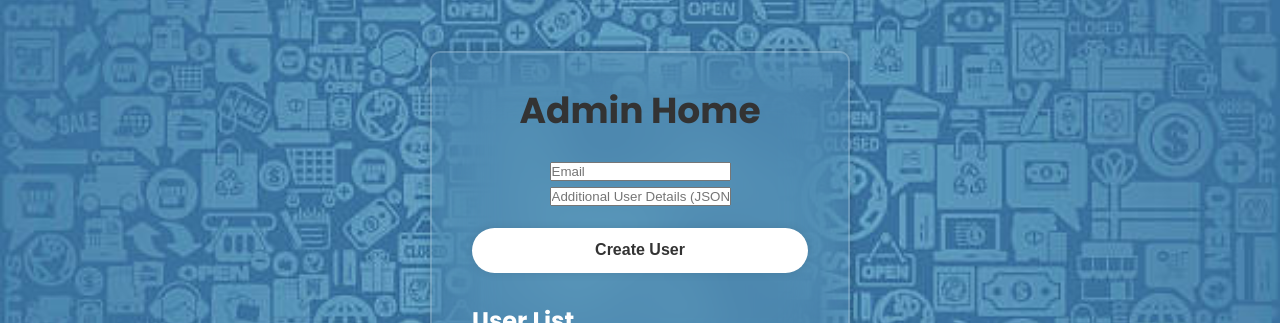
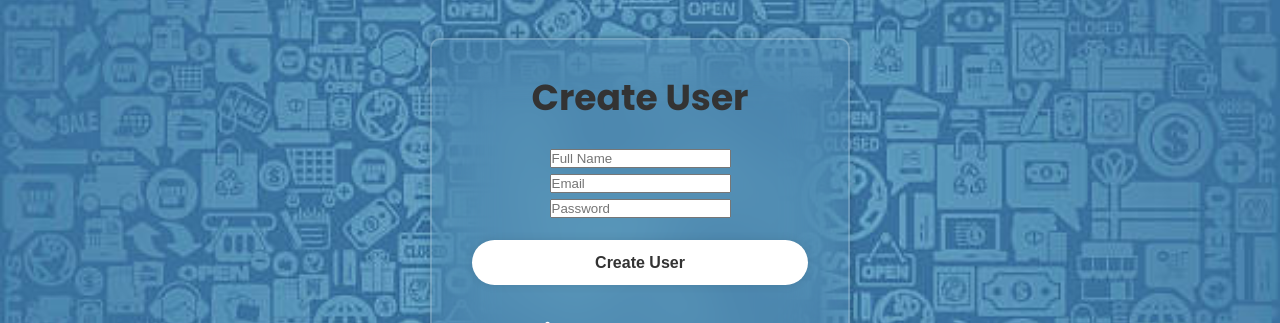
Before and after one commit to JustNekoChris/Project2-Group14-Frontend, a React (Create React App) app in the folder frontend/: page /AdminHome in a window 1280 px wide. Shown: the part 180-503 px from the top of the page. Built offline with nearby package versions, Linux system fonts and the light colour scheme; no server answers; a web font is replaced by a local one.

Commit message:
Update AdminHome.jsx

```diff
--- a/frontend/src/Components/AdminHomePage/AdminHome.jsx
+++ b/frontend/src/Components/AdminHomePage/AdminHome.jsx
@@ -3,7 +3,8 @@ import styles from './AdminHome.module.css';
 
 const AdminHome = () => {
   const [email, setEmail] = useState('');
-  const [userDetails, setUserDetails] = useState({});
+  const [password, setPassword] = useState('');
+  const [name, setName] = useState('');
   const [users, setUsers] = useState([]);
 
   // Fetch all users when component mounts
@@ -24,8 +25,9 @@ const AdminHome = () => {
 
   // Handlers for API Requests
   const handleCreateUser = async () => {
+    const userDetails = { email, password, name };
     try {
-      const response = await fetch(`http://localhost:8080/users?email=${email}`, {
+      const response = await fetch('http://localhost:8080/users', {
         method: 'PUT',
         headers: { 'Content-Type': 'application/json' },
         body: JSON.stringify(userDetails),
@@ -84,21 +86,32 @@ const AdminHome = () => {
   // Render UI
   return (
     <div className={styles.wrapper}>
-      <h1>Admin Home</h1>
-      <div>
+      <h1>Create User</h1>
+      <div className={styles.inputBox}>
+        <input
+          type="text"
+          placeholder="Full Name"
+          value={name}
+          onChange={(e) => setName(e.target.value)}
+        />
+      </div>
+      <div className={styles.inputBox}>
         <input
           type="email"
           placeholder="Email"
           value={email}
           onChange={(e) => setEmail(e.target.value)}
         />
+      </div>
+      <div className={styles.inputBox}>
         <input
-          type="text"
-          placeholder="Additional User Details (JSON format)"
-          onChange={(e) => setUserDetails({ ...userDetails, ...JSON.parse(e.target.value) })}
+          type="password"
+          placeholder="Password"
+          value={password}
+          onChange={(e) => setPassword(e.target.value)}
         />
-        <button onClick={handleCreateUser}>Create User</button>
       </div>
+      <button onClick={handleCreateUser}>Create User</button>
 
       <div className={styles.adminContent}>
         <h2>User List</h2>
```
